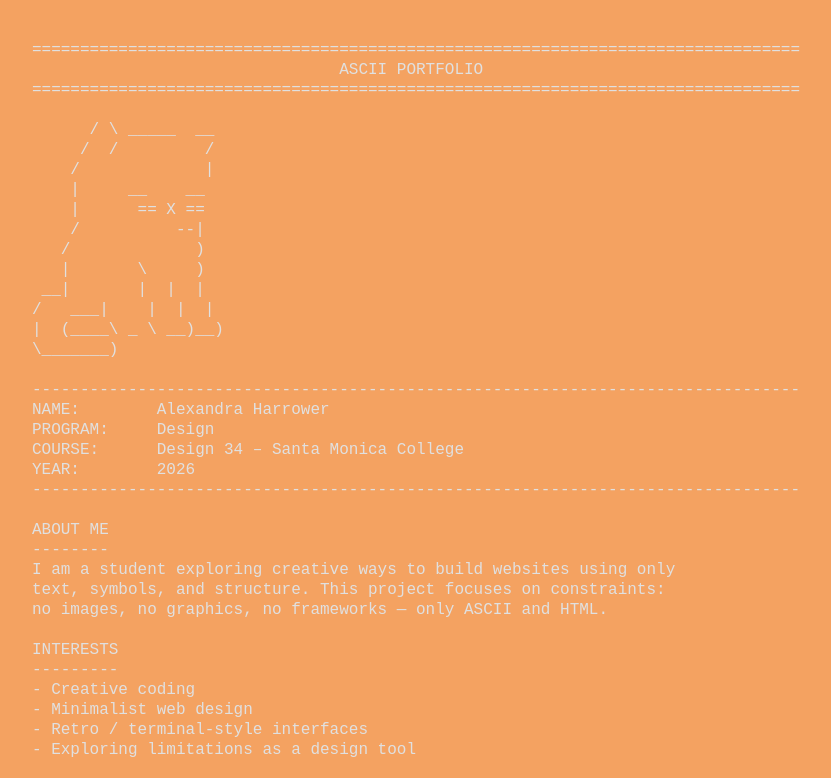
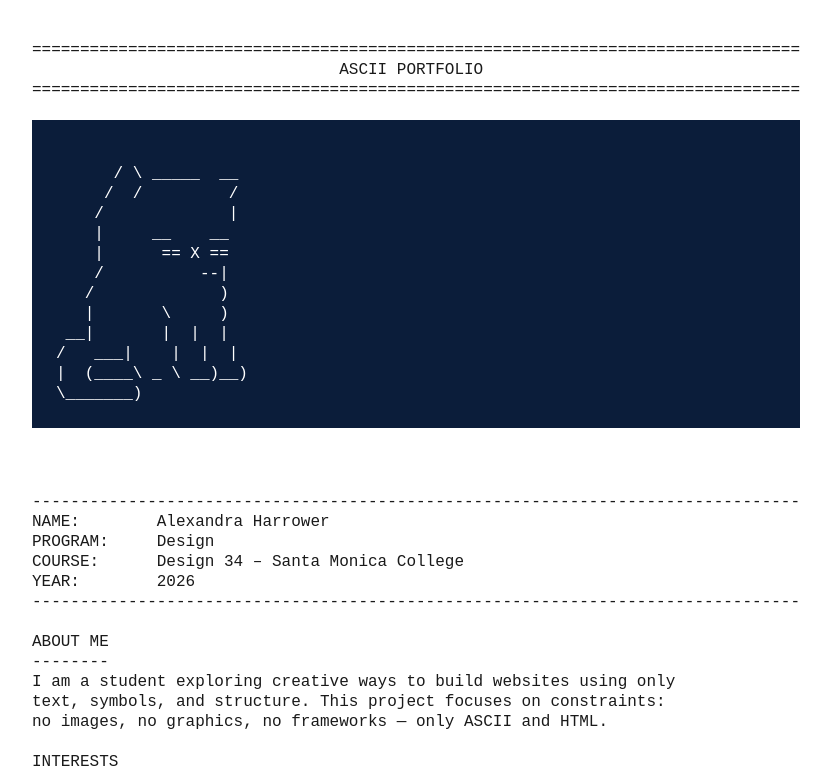
Before and after one commit to alexandrasart/alexandrasart.github.io, a plain HTML site: page index.html in a window 1280 px wide. Shown: the top 778 px of the page, without its empty margins (224-1055 px from the left). Drawn offline with Linux system fonts and the light colour scheme.

Commit message:
Add files via upload

```diff
--- a/index.html
+++ b/index.html
@@ -8,8 +8,8 @@
   <style>
     body {
       margin: 0;
-      background: #f4a261;
-      color: #e0e0e0;
+      background: #ffffff;
+      color: #1a1a1a;
       font-family: "Courier New", Courier, monospace;
       display: flex;
       align-items: center;
@@ -28,6 +28,13 @@
       padding: 24px;
     }
 
+    .cat-block {
+      background: #0b1d3a;
+      color: #ffffff;
+      padding: 24px;
+      margin-bottom: 24px;
+    }
+
     .dim { opacity: 0.75; }
     .accent { opacity: 0.9; }
   </style>
@@ -40,6 +47,7 @@
                                 ASCII PORTFOLIO
 ================================================================================
 
+<div class="cat-block">
       / \ _____  __
      /  /         /
     /             |
@@ -52,6 +60,7 @@
 /   ___|    |  |  |
 |  (____\ _ \ __)__)
 \_______)
+</div>
 
 --------------------------------------------------------------------------------
 NAME:        Alexandra Harrower
```
